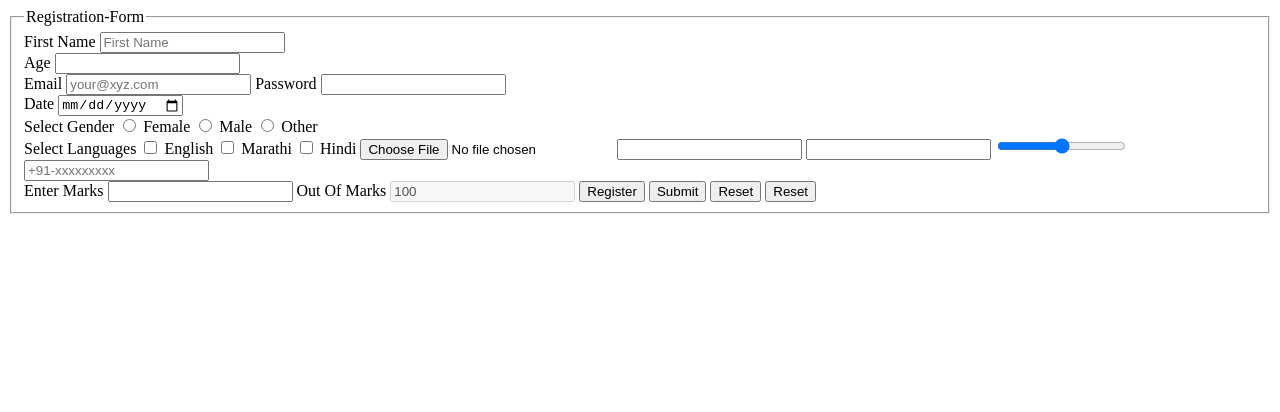
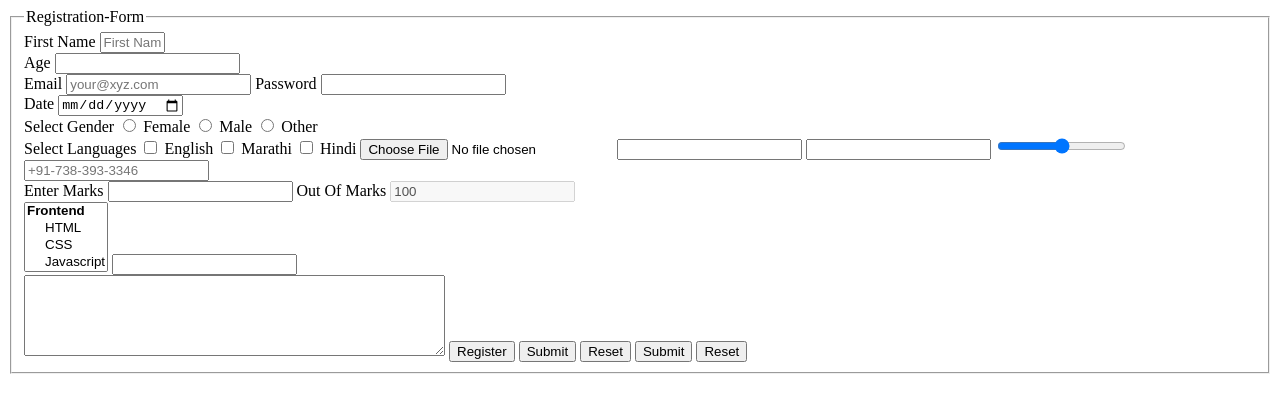
Before and after one commit to CodeKul/Fullstack-Feb-16-4.30-5.30pm, a plain HTML site: page form-ex.html in a window 1280 px wide. Drawn offline with Linux system fonts and the light colour scheme.

Commit message:
Form - DataList, Dropdown, pattern attributes,multiple attribute

```diff
--- a/form-ex.html
+++ b/form-ex.html
@@ -17,7 +17,7 @@
         <fieldset>
             <legend>Registration-Form</legend>
         <label for="firstname">First Name</label>
-        <input id="firstname" minlength="6" maxlength="10" type="text" required placeholder="First Name"> <br>
+        <input id="firstname" minlength="6" size="5" maxlength="10" type="text" required placeholder="First Name"> <br>
         <label for="age">Age</label>
         <input id="age" min="18" type="number"> <br>
         <label for="email">Email</label>
@@ -54,12 +54,43 @@
 
         <input type="range">
 
-        <input type="tel" placeholder="+91-xxxxxxxxx"> <br>
+        <input type="tel" placeholder="+91-738-393-3346" pattern="[0-9]{3}-[0-9]{3}-[0-9]{4}" required> <br>
 
         <label>Enter Marks</label>
         <input type="text">
         <label>Out Of Marks</label>
-        <input type="text" value="100" disabled>
+        <input type="text" value="100" disabled> <br>
+
+
+        <!-- To create a dropdown first use a select element
+        then inside a select element to create a list use option tag/option element -->
+
+<!-- To select multiple options in dropdown we use 'multiple' in select tag -->
+
+        <select multiple>
+            <optgroup label="Frontend">
+                <option>HTML</option>
+                <option>CSS</option>
+                <option>Javascript</option>
+            </optgroup>
+            <optgroup label="Backend">
+                <option>Java</option>
+                <option>Database</option>
+                <option>Spring</option>
+            </optgroup>
+        </select>
+
+        <!-- value of list attribute must be equal to id value of datalist -->
+<input type="text" list="city">
+        <datalist name="city" id="city">
+            <option >Pune</option>
+            <option >Mumbai</option>
+            <option >Banglore</option>
+        </datalist><br>
+
+        <textarea name="" id="" cols="50" rows="5"></textarea>
+
+
 
         <input type="button" value="Register">
 
@@ -68,6 +99,8 @@
 
 
 
+
+    <button type="submit">Submit</button>
         <button type="reset">Reset</button>
     </fieldset>
     </form>
```
